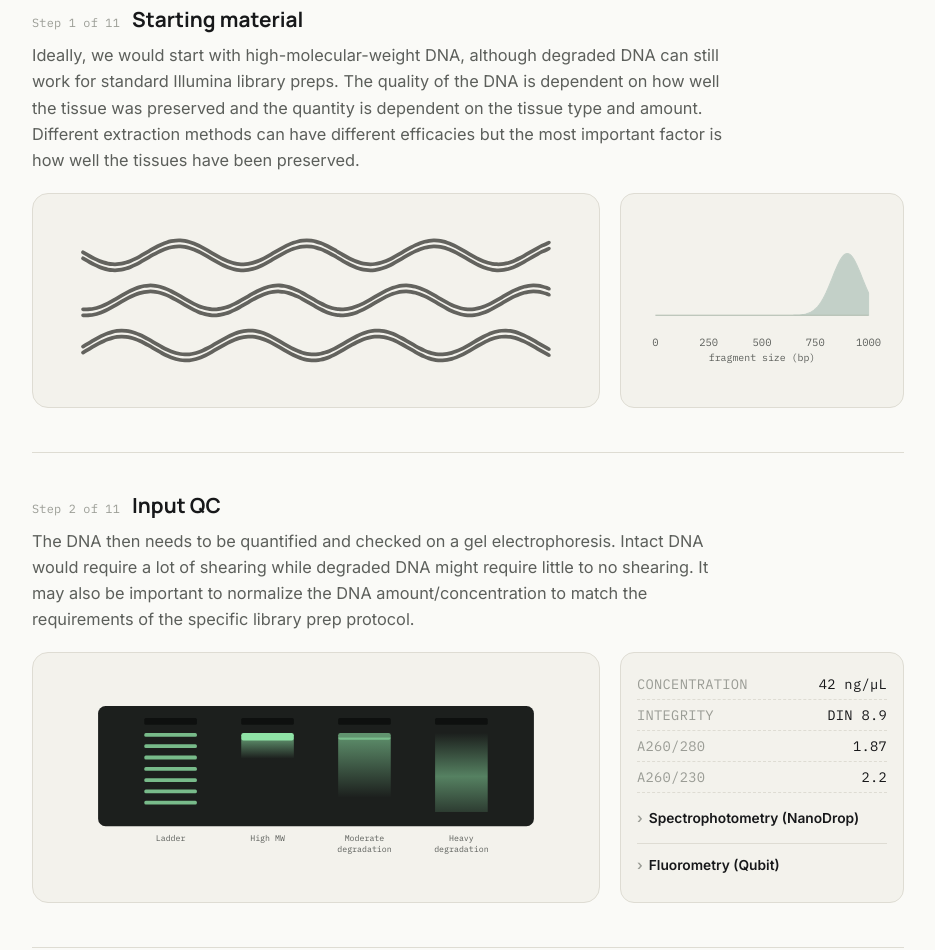
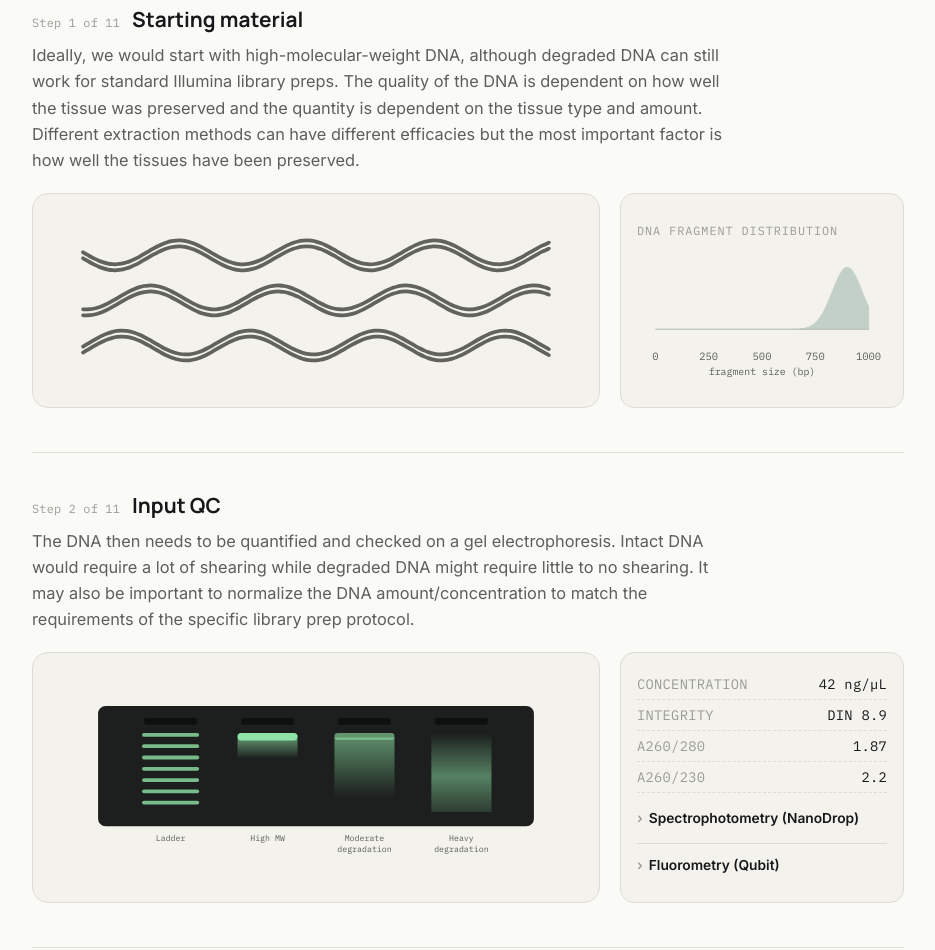
Before and after one commit to jpenalba/joshuapenalba-site, a plain HTML site: page learn/illumina-library-prep/index.html in a window 1280 px wide. Shown: the part 598-1548 px from the top of the page, without its empty margins (172-1107 px from the left). Drawn offline with Linux system fonts and the light colour scheme.

Commit message:
Widen gel bands for realism, extend Fragmentation QC caption, label all distribution plots
Gel bands (both the Input QC gel and the Fragmentation QC gel) are now
drawn wider than their well with softer, more rounded ends, since real
bands diffuse laterally rather than staying inside a crisp rectangle.
Added a line to the Fragmentation QC caption noting that under-sheared
samples can be standardized later with a size-selection step. Every
step's fragment-size chart now has a "DNA fragment distribution" label
above it.

Co-Authored-By: Claude Sonnet 5 <noreply@anthropic.com>
Claude-Session: https://claude.ai/code/session_01AUPcRiyersWJzaWGnZAT8G

```diff
--- a/learn/illumina-library-prep/content.json
+++ b/learn/illumina-library-prep/content.json
@@ -74,7 +74,7 @@
     {
       "id": "stepFragQC",
       "title": "Fragmentation QC (optional)",
-      "caption": "When optimizing a fragmentation protocol for the first time or trying out samples from different species, it may be useful to check the fragmentation using a gel electrophoresis. Under-sheared samples can undergo further shearing but over-sheared samples cannot be recovered. When samples are over-sheared, the small fragments will likely be lost during bead clean-ups.",
+      "caption": "When optimizing a fragmentation protocol for the first time or trying out samples from different species, it may be useful to check the fragmentation using a gel electrophoresis. Under-sheared samples can undergo further shearing but over-sheared samples cannot be recovered. When samples are over-sheared, the small fragments will likely be lost during bead clean-ups. Under-sheared samples can later be standardized using a size selection step.",
       "trace": null,
       "fragQCGel": {
         "ladderBands": [100, 200, 300, 400, 500, 600, 700, 800, 900, 1000],
--- a/learn/illumina-library-prep/index.html
+++ b/learn/illumina-library-prep/index.html
@@ -113,6 +113,7 @@
     background: var(--bg-raised); border: 1px solid var(--line); border-radius: 14px;
     padding: 16px; display:flex; flex-direction:column; gap: 14px; justify-content:center;
   }
+  .data-panel-title{ font-size: 0.74rem; color: var(--ink-faint); text-transform: uppercase; letter-spacing: 0.08em; margin: 0 0 -6px; }
   .step-trace{ width:100%; height:auto; display:block; }
   .step-widgets:empty{ display:none; }
   .qc-row, .pool-row{ display:flex; justify-content: space-between; padding: 4px 0; border-bottom: 1px dashed var(--line); font-size: 0.86rem; }
--- a/learn/illumina-library-prep/module.js
+++ b/learn/illumina-library-prep/module.js
@@ -105,23 +105,27 @@
       const wellY = GEL_Y + 16;
       DNA.el('rect', { x: lx, y: wellY, width: laneW, height: 9, rx: 2, fill: 'var(--gel-well)' }, svg);
 
+      // Bands are drawn a little wider than their well and with soft, rounded
+      // ends -- real bands diffuse laterally past the lane they were loaded
+      // in, rather than staying inside a crisp rectangle.
+      const bx = lx - 5, bw = laneW + 10;
       const bandTop = wellY + 20;
       if (lane.type === 'ladder') {
         const rungs = 7;
         for (let r = 0; r < rungs; r++) {
           DNA.el('rect', {
-            x: lx, y: bandTop + r * ((GEL_H - 55) / rungs), width: laneW, height: 5, rx: 2,
+            x: lx - 3, y: bandTop + r * ((GEL_H - 55) / rungs), width: laneW + 6, height: 5, rx: 2.5,
             fill: 'var(--gel-band)', opacity: 0.8
           }, svg);
         }
       } else if (lane.type === 'intact') {
-        DNA.el('rect', { x: lx, y: bandTop, width: laneW, height: 10, rx: 3, fill: 'var(--gel-band)' }, svg);
-        DNA.el('rect', { x: lx, y: bandTop + 8, width: laneW, height: 26, fill: 'url(#gelFadeTop)' }, svg);
+        DNA.el('rect', { x: bx, y: bandTop, width: bw, height: 10, rx: 5, fill: 'var(--gel-band)' }, svg);
+        DNA.el('rect', { x: bx, y: bandTop + 8, width: bw, height: 26, fill: 'url(#gelFadeTop)' }, svg);
       } else if (lane.type === 'moderate') {
-        DNA.el('rect', { x: lx, y: bandTop, width: laneW, height: 9, rx: 3, fill: 'var(--gel-band)', opacity: 0.6 }, svg);
-        DNA.el('rect', { x: lx, y: bandTop + 6, width: laneW, height: GEL_H - 80, fill: 'url(#gelFadeTop)' }, svg);
+        DNA.el('rect', { x: bx, y: bandTop, width: bw, height: 9, rx: 4.5, fill: 'var(--gel-band)', opacity: 0.6 }, svg);
+        DNA.el('rect', { x: bx, y: bandTop + 6, width: bw, height: GEL_H - 80, fill: 'url(#gelFadeTop)' }, svg);
       } else if (lane.type === 'degraded') {
-        DNA.el('rect', { x: lx, y: bandTop, width: laneW, height: GEL_H - 55, fill: 'url(#gelFadeLow)' }, svg);
+        DNA.el('rect', { x: bx, y: bandTop, width: bw, height: GEL_H - 55, fill: 'url(#gelFadeLow)' }, svg);
       }
 
       lane.label.forEach((line, li) => {
@@ -406,11 +410,16 @@
       const lx = cx - laneW / 2;
       DNA.el('rect', { x: lx, y: GEL_Y + 16, width: laneW, height: 9, rx: 2, fill: 'var(--gel-well)' }, svg);
 
+      // Bands are drawn a little wider than their well, with soft rounded
+      // ends -- real bands diffuse laterally past the lane they were loaded
+      // in, rather than staying inside a crisp rectangle.
+      const bx = lx - 5, bw = laneW + 10;
+
       if (laneId === 'ladder') {
         data.ladderBands.forEach(bp => {
           const y = bpToGelY(bp, yTop, yBottom);
           const bright = data.ladderBright.includes(bp);
-          DNA.el('rect', { x: lx, y: y - 2.5, width: laneW, height: 5, rx: 2, fill: 'var(--gel-band)', opacity: bright ? 0.95 : 0.5 }, svg);
+          DNA.el('rect', { x: lx - 3, y: y - 2.5, width: laneW + 6, height: 5, rx: 2.5, fill: 'var(--gel-band)', opacity: bright ? 0.95 : 0.5 }, svg);
         });
         DNA.el('text', { x: cx, y: GEL_Y + GEL_H + 20, 'text-anchor': 'middle', 'font-family': "'IBM Plex Mono', monospace", 'font-size': 11, fill: 'var(--ink-soft)' }, svg).textContent = 'Ladder';
         return;
@@ -424,11 +433,11 @@
         if (v < 0.03) continue;
         const y = bpToGelY(bp, yTop, yBottom);
         const h = (yBottom - yTop) / steps + 1.4;
-        DNA.el('rect', { x: lx, y: y - h / 2, width: laneW, height: h, fill: s.color, opacity: Math.min(0.92, v) }, svg);
+        DNA.el('rect', { x: bx, y: y - h / 2, width: bw, height: h, rx: Math.min(h / 2, 2.5), fill: s.color, opacity: Math.min(0.92, v) }, svg);
       }
 
       const hit = DNA.el('rect', {
-        x: lx - 4, y: GEL_Y + 10, width: laneW + 8, height: GEL_H - 6, fill: 'transparent',
+        x: bx - 2, y: GEL_Y + 10, width: bw + 4, height: GEL_H - 6, fill: 'transparent',
         tabindex: 0, role: 'button', 'aria-label': `${joinLabel(s.label)} sample`, class: 'dna-region-hit'
       }, svg);
       hitRects[s.id] = hit;
@@ -508,7 +517,7 @@
           ${step.fragMethods ? '<div class="stage-methods"></div>' : ''}
         </div>
         <div class="data-panel">
-          ${(step.trace || step.fragQCGel) ? `<svg class="step-trace" viewBox="0 0 ${TRACE_W} ${TRACE_VIEW_H}" role="img" aria-label="Fragment size distribution at: ${step.title}"></svg>` : ''}
+          ${(step.trace || step.fragQCGel) ? `<p class="data-panel-title mono">DNA fragment distribution</p><svg class="step-trace" viewBox="0 0 ${TRACE_W} ${TRACE_VIEW_H}" role="img" aria-label="Fragment size distribution at: ${step.title}"></svg>` : ''}
           <div class="step-widgets"></div>
         </div>
       </div>
```
